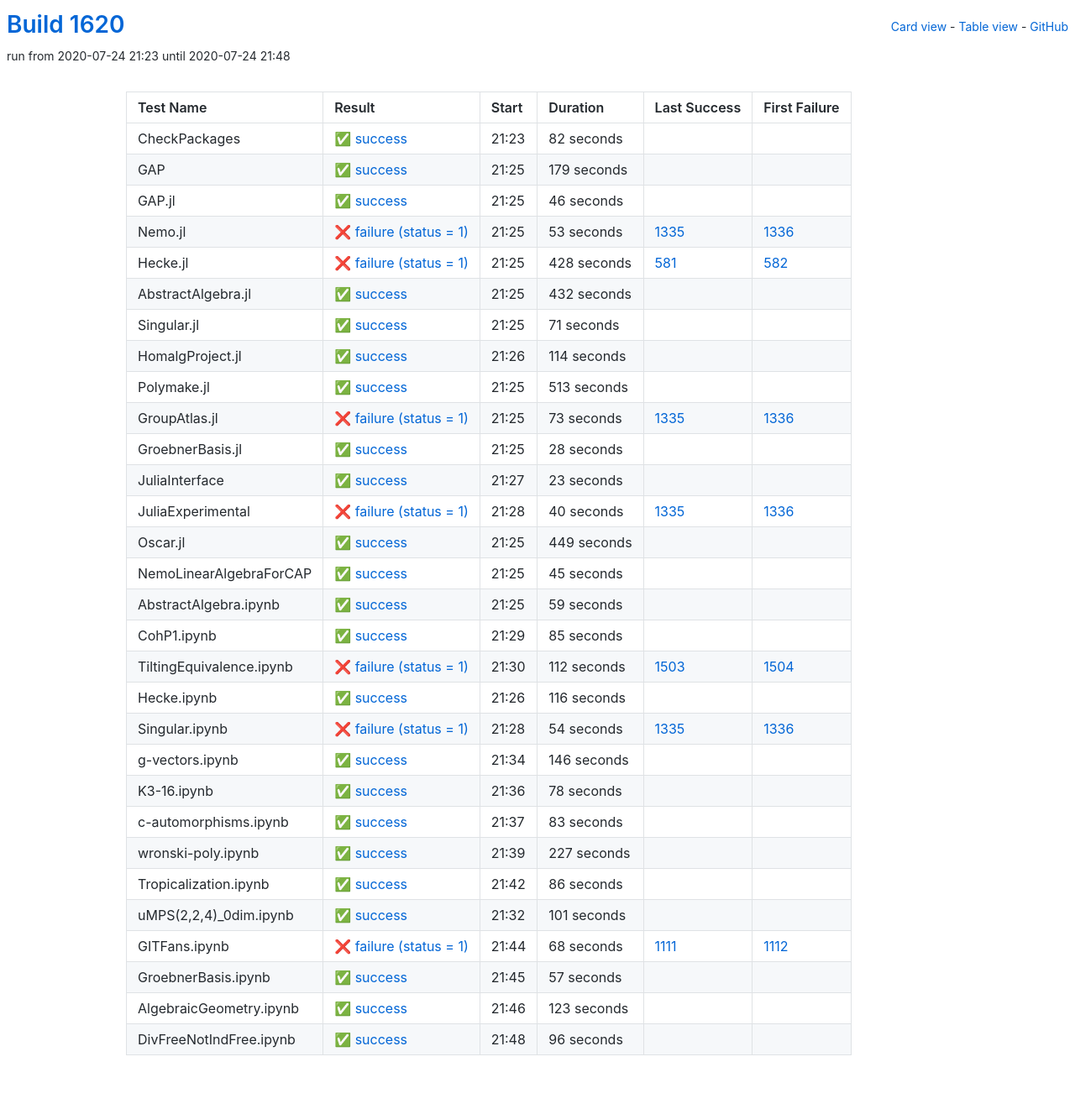
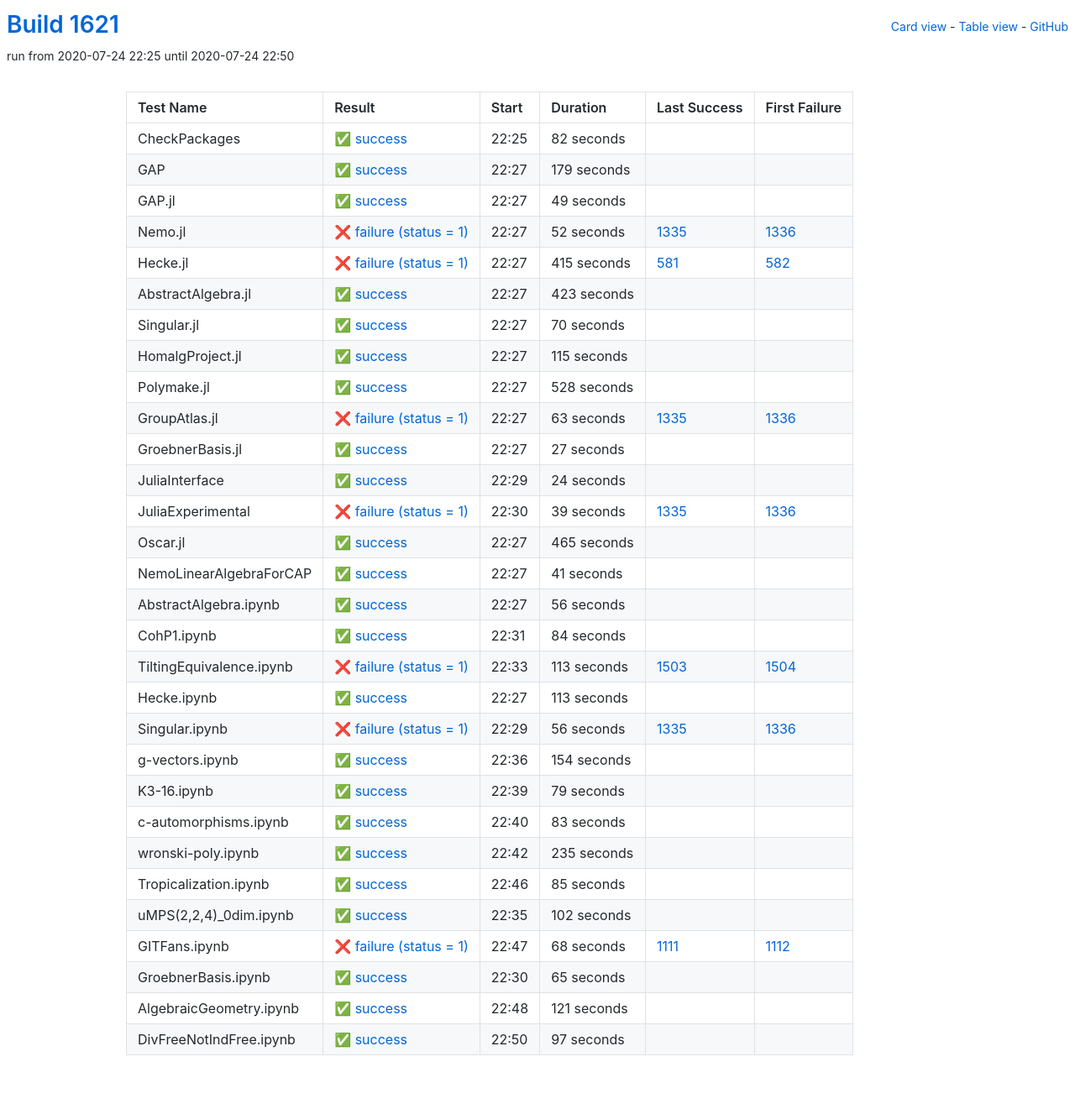
Before and after one commit to oscar-system/oscar-ci-status-1.4, a Jekyll site: the page built from table.html, in a window 1280 px wide. Shown: the whole page at 84% size. Built offline with Jekyll 4.4.1, drawn with Linux system fonts in a browser that asks for light colours.

Commit message:
Build #1621

```diff
--- a/_data/ci.yml
+++ b/_data/ci.yml
@@ -1,6 +1,6 @@
 ---
-build: 1620
-build_url: https://oscarci.mathematik.uni-kl.de/job/oscar-julia-1.4/1620/
+build: 1621
+build_url: https://oscarci.mathematik.uni-kl.de/job/oscar-julia-1.4/1621/
 job: oscar-julia-1.4
 organization: oscar-system
 repo: oscar-ci-status-1.4
@@ -8,8 +8,8 @@ repourl: https://github.com/oscar-system/oscar-ci-status-1.4
 tests:
 - name: CheckPackages
   id: checkpackages
-  log: https://oscarci.mathematik.uni-kl.de/job/oscar-julia-1.4/1620/artifact/logs/build-1620/CheckPackages.log
-  start: 2020-07-24 21:23
+  log: https://oscarci.mathematik.uni-kl.de/job/oscar-julia-1.4/1621/artifact/logs/build-1621/CheckPackages.log
+  start: 2020-07-24 22:25
   success: true
   exitcode: 0
   status: success
@@ -20,8 +20,8 @@ tests:
   first_failure_url:
 - name: GAP
   id: gap
-  log: https://oscarci.mathematik.uni-kl.de/job/oscar-julia-1.4/1620/artifact/logs/build-1620/GAP.log
-  start: 2020-07-24 21:25
+  log: https://oscarci.mathematik.uni-kl.de/job/oscar-julia-1.4/1621/artifact/logs/build-1621/GAP.log
+  start: 2020-07-24 22:27
   success: true
   exitcode: 0
   status: success
@@ -32,248 +32,248 @@ tests:
   first_failure_url:
 - name: GAP.jl
   id: gap-jl
-  log: https://oscarci.mathematik.uni-kl.de/job/oscar-julia-1.4/1620/artifact/logs/build-1620/GAP.jl.log
-  start: 2020-07-24 21:25
+  log: https://oscarci.mathematik.uni-kl.de/job/oscar-julia-1.4/1621/artifact/logs/build-1621/GAP.jl.log
+  start: 2020-07-24 22:27
   success: true
   exitcode: 0
   status: success
-  duration: 46
+  duration: 49
   last_success: false
   last_success_url:
   first_failure: false
   first_failure_url:
 - name: Nemo.jl
   id: nemo-jl
-  log: https://oscarci.mathematik.uni-kl.de/job/oscar-julia-1.4/1620/artifact/logs/build-1620/Nemo.jl.log
-  start: 2020-07-24 21:25
+  log: https://oscarci.mathematik.uni-kl.de/job/oscar-julia-1.4/1621/artifact/logs/build-1621/Nemo.jl.log
+  start: 2020-07-24 22:27
   success: false
   exitcode: 1
   status: failure
-  duration: 53
+  duration: 52
   last_success: 1335
   last_success_url: https://oscarci.mathematik.uni-kl.de/job/oscar-julia-1.4/1335/
   first_failure: 1336
   first_failure_url: https://oscarci.mathematik.uni-kl.de/job/oscar-julia-1.4/1336/
 - name: Hecke.jl
   id: hecke-jl
-  log: https://oscarci.mathematik.uni-kl.de/job/oscar-julia-1.4/1620/artifact/logs/build-1620/Hecke.jl.log
-  start: 2020-07-24 21:25
+  log: https://oscarci.mathematik.uni-kl.de/job/oscar-julia-1.4/1621/artifact/logs/build-1621/Hecke.jl.log
+  start: 2020-07-24 22:27
   success: false
   exitcode: 1
   status: failure
-  duration: 428
+  duration: 415
   last_success: 581
   last_success_url: https://oscarci.mathematik.uni-kl.de/job/oscar-julia-1.4/581/
   first_failure: 582
   first_failure_url: https://oscarci.mathematik.uni-kl.de/job/oscar-julia-1.4/582/
 - name: AbstractAlgebra.jl
   id: abstractalgebra-jl
-  log: https://oscarci.mathematik.uni-kl.de/job/oscar-julia-1.4/1620/artifact/logs/build-1620/AbstractAlgebra.jl.log
-  start: 2020-07-24 21:25
+  log: https://oscarci.mathematik.uni-kl.de/job/oscar-julia-1.4/1621/artifact/logs/build-1621/AbstractAlgebra.jl.log
+  start: 2020-07-24 22:27
   success: true
   exitcode: 0
   status: success
-  duration: 432
+  duration: 423
   last_success: false
   last_success_url:
   first_failure: false
   first_failure_url:
 - name: Singular.jl
   id: singular-jl
-  log: https://oscarci.mathematik.uni-kl.de/job/oscar-julia-1.4/1620/artifact/logs/build-1620/Singular.jl.log
-  start: 2020-07-24 21:25
+  log: https://oscarci.mathematik.uni-kl.de/job/oscar-julia-1.4/1621/artifact/logs/build-1621/Singular.jl.log
+  start: 2020-07-24 22:27
   success: true
   exitcode: 0
   status: success
-  duration: 71
+  duration: 70
   last_success: false
   last_success_url:
   first_failure: false
   first_failure_url:
 - name: HomalgProject.jl
   id: homalgproject-jl
-  log: https://oscarci.mathematik.uni-kl.de/job/oscar-julia-1.4/1620/artifact/logs/build-1620/HomalgProject.jl.log
-  start: 2020-07-24 21:26
+  log: https://oscarci.mathematik.uni-kl.de/job/oscar-julia-1.4/1621/artifact/logs/build-1621/HomalgProject.jl.log
+  start: 2020-07-24 22:27
   success: true
   exitcode: 0
   status: success
-  duration: 114
+  duration: 115
   last_success: false
   last_success_url:
   first_failure: false
   first_failure_url:
 - name: Polymake.jl
   id: polymake-jl
-  log: https://oscarci.mathematik.uni-kl.de/job/oscar-julia-1.4/1620/artifact/logs/build-1620/Polymake.jl.log
-  start: 2020-07-24 21:25
+  log: https://oscarci.mathematik.uni-kl.de/job/oscar-julia-1.4/1621/artifact/logs/build-1621/Polymake.jl.log
+  start: 2020-07-24 22:27
   success: true
   exitcode: 0
   status: success
-  duration: 513
+  duration: 528
   last_success: false
   last_success_url:
   first_failure: false
   first_failure_url:
 - name: GroupAtlas.jl
   id: groupatlas-jl
-  log: https://oscarci.mathematik.uni-kl.de/job/oscar-julia-1.4/1620/artifact/logs/build-1620/GroupAtlas.jl.log
-  start: 2020-07-24 21:25
+  log: https://oscarci.mathematik.uni-kl.de/job/oscar-julia-1.4/1621/artifact/logs/build-1621/GroupAtlas.jl.log
+  start: 2020-07-24 22:27
   success: false
   exitcode: 1
   status: failure
-  duration: 73
+  duration: 63
   last_success: 1335
   last_success_url: https://oscarci.mathematik.uni-kl.de/job/oscar-julia-1.4/1335/
   first_failure: 1336
   first_failure_url: https://oscarci.mathematik.uni-kl.de/job/oscar-julia-1.4/1336/
 - name: GroebnerBasis.jl
   id: groebnerbasis-jl
-  log: https://oscarci.mathematik.uni-kl.de/job/oscar-julia-1.4/1620/artifact/logs/build-1620/GroebnerBasis.jl.log
-  start: 2020-07-24 21:25
+  log: https://oscarci.mathematik.uni-kl.de/job/oscar-julia-1.4/1621/artifact/logs/build-1621/GroebnerBasis.jl.log
+  start: 2020-07-24 22:27
   success: true
   exitcode: 0
   status: success
-  duration: 28
+  duration: 27
   last_success: false
   last_success_url:
   first_failure: false
   first_failure_url:
 - name: JuliaInterface
   id: juliainterface
-  log: https://oscarci.mathematik.uni-kl.de/job/oscar-julia-1.4/1620/artifact/logs/build-1620/JuliaInterface.log
-  start: 2020-07-24 21:27
+  log: https://oscarci.mathematik.uni-kl.de/job/oscar-julia-1.4/1621/artifact/logs/build-1621/JuliaInterface.log
+  start: 2020-07-24 22:29
   success: true
   exitcode: 0
   status: success
-  duration: 23
+  duration: 24
   last_success: false
   last_success_url:
   first_failure: false
   first_failure_url:
 - name: JuliaExperimental
   id: juliaexperimental
-  log: https://oscarci.mathematik.uni-kl.de/job/oscar-julia-1.4/1620/artifact/logs/build-1620/JuliaExperimental.log
-  start: 2020-07-24 21:28
+  log: https://oscarci.mathematik.uni-kl.de/job/oscar-julia-1.4/1621/artifact/logs/build-1621/JuliaExperimental.log
+  start: 2020-07-24 22:30
   success: false
   exitcode: 1
   status: failure
-  duration: 40
+  duration: 39
   last_success: 1335
   last_success_url: https://oscarci.mathematik.uni-kl.de/job/oscar-julia-1.4/1335/
   first_failure: 1336
   first_failure_url: https://oscarci.mathematik.uni-kl.de/job/oscar-julia-1.4/1336/
 - name: Oscar.jl
   id: oscar-jl
-  log: https://oscarci.mathematik.uni-kl.de/job/oscar-julia-1.4/1620/artifact/logs/build-1620/Oscar.jl.log
-  start: 2020-07-24 21:25
+  log: https://oscarci.mathematik.uni-kl.de/job/oscar-julia-1.4/1621/artifact/logs/build-1621/Oscar.jl.log
+  start: 2020-07-24 22:27
   success: true
   exitcode: 0
   status: success
-  duration: 449
+  duration: 465
   last_success: false
   last_success_url:
   first_failure: false
   first_failure_url:
 - name: NemoLinearAlgebraForCAP
   id: nemolinearalgebraforcap
-  log: https://oscarci.mathematik.uni-kl.de/job/oscar-julia-1.4/1620/artifact/logs/build-1620/NemoLinearAlgebraForCAP.log
-  start: 2020-07-24 21:25
+  log: https://oscarci.mathematik.uni-kl.de/job/oscar-julia-1.4/1621/artifact/logs/build-1621/NemoLinearAlgebraForCAP.log
+  start: 2020-07-24 22:27
   success: true
   exitcode: 0
   status: success
-  duration: 45
+  duration: 41
   last_success: false
   last_success_url:
   first_failure: false
   first_failure_url:
 - name: AbstractAlgebra.ipynb
   id: abstractalgebra-ipynb
-  log: https://oscarci.mathematik.uni-kl.de/job/oscar-julia-1.4/1620/artifact/logs/build-1620/AbstractAlgebra.ipynb.log
-  start: 2020-07-24 21:25
+  log: https://oscarci.mathematik.uni-kl.de/job/oscar-julia-1.4/1621/artifact/logs/build-1621/AbstractAlgebra.ipynb.log
+  start: 2020-07-24 22:27
   success: true
   exitcode: 0
   status: success
-  duration: 59
+  duration: 56
   last_success: false
   last_success_url:
   first_failure: false
   first_failure_url:
 - name: CohP1.ipynb
   id: cohp1-ipynb
-  log: https://oscarci.mathematik.uni-kl.de/job/oscar-julia-1.4/1620/artifact/logs/build-1620/CohP1.ipynb.log
-  start: 2020-07-24 21:29
+  log: https://oscarci.mathematik.uni-kl.de/job/oscar-julia-1.4/1621/artifact/logs/build-1621/CohP1.ipynb.log
+  start: 2020-07-24 22:31
   success: true
   exitcode: 0
   status: success
-  duration: 85
+  duration: 84
   last_success: false
   last_success_url:
   first_failure: false
   first_failure_url:
 - name: TiltingEquivalence.ipynb
   id: tiltingequivalence-ipynb
-  log: https://oscarci.mathematik.uni-kl.de/job/oscar-julia-1.4/1620/artifact/logs/build-1620/TiltingEquivalence.ipynb.log
-  start: 2020-07-24 21:30
+  log: https://oscarci.mathematik.uni-kl.de/job/oscar-julia-1.4/1621/artifact/logs/build-1621/TiltingEquivalence.ipynb.log
+  start: 2020-07-24 22:33
   success: false
   exitcode: 1
   status: failure
-  duration: 112
+  duration: 113
   last_success: 1503
   last_success_url: https://oscarci.mathematik.uni-kl.de/job/oscar-julia-1.4/1503/
   first_failure: 1504
   first_failure_url: https://oscarci.mathematik.uni-kl.de/job/oscar-julia-1.4/1504/
 - name: Hecke.ipynb
   id: hecke-ipynb
-  log: https://oscarci.mathematik.uni-kl.de/job/oscar-julia-1.4/1620/artifact/logs/build-1620/Hecke.ipynb.log
-  start: 2020-07-24 21:26
+  log: https://oscarci.mathematik.uni-kl.de/job/oscar-julia-1.4/1621/artifact/logs/build-1621/Hecke.ipynb.log
+  start: 2020-07-24 22:27
   success: true
   exitcode: 0
   status: success
-  duration: 116
+  duration: 113
   last_success: false
   last_success_url:
   first_failure: false
   first_failure_url:
 - name: Singular.ipynb
   id: singular-ipynb
-  log: https://oscarci.mathematik.uni-kl.de/job/oscar-julia-1.4/1620/artifact/logs/build-1620/Singular.ipynb.log
-  start: 2020-07-24 21:28
+  log: https://oscarci.mathematik.uni-kl.de/job/oscar-julia-1.4/1621/artifact/logs/build-1621/Singular.ipynb.log
+  start: 2020-07-24 22:29
   success: false
   exitcode: 1
   status: failure
-  duration: 54
+  duration: 56
   last_success: 1335
   last_success_url: https://oscarci.mathematik.uni-kl.de/job/oscar-julia-1.4/1335/
   first_failure: 1336
   first_failure_url: https://oscarci.mathematik.uni-kl.de/job/oscar-julia-1.4/1336/
 - name: g-vectors.ipynb
   id: g-vectors-ipynb
-  log: https://oscarci.mathematik.uni-kl.de/job/oscar-julia-1.4/1620/artifact/logs/build-1620/g-vectors.ipynb.log
-  start: 2020-07-24 21:34
+  log: https://oscarci.mathematik.uni-kl.de/job/oscar-julia-1.4/1621/artifact/logs/build-1621/g-vectors.ipynb.log
+  start: 2020-07-24 22:36
   success: true
   exitcode: 0
   status: success
-  duration: 146
+  duration: 154
   last_success: false
   last_success_url:
   first_failure: false
   first_failure_url:
 - name: K3-16.ipynb
   id: k3-16-ipynb
-  log: https://oscarci.mathematik.uni-kl.de/job/oscar-julia-1.4/1620/artifact/logs/build-1620/K3-16.ipynb.log
-  start: 2020-07-24 21:36
+  log: https://oscarci.mathematik.uni-kl.de/job/oscar-julia-1.4/1621/artifact/logs/build-1621/K3-16.ipynb.log
+  start: 2020-07-24 22:39
   success: true
   exitcode: 0
   status: success
-  duration: 78
+  duration: 79
   last_success: false
   last_success_url:
   first_failure: false
   first_failure_url:
 - name: c-automorphisms.ipynb
   id: c-automorphisms-ipynb
-  log: https://oscarci.mathematik.uni-kl.de/job/oscar-julia-1.4/1620/artifact/logs/build-1620/c-automorphisms.ipynb.log
-  start: 2020-07-24 21:37
+  log: https://oscarci.mathematik.uni-kl.de/job/oscar-julia-1.4/1621/artifact/logs/build-1621/c-automorphisms.ipynb.log
+  start: 2020-07-24 22:40
   success: true
   exitcode: 0
   status: success
@@ -284,44 +284,44 @@ tests:
   first_failure_url:
 - name: wronski-poly.ipynb
   id: wronski-poly-ipynb
-  log: https://oscarci.mathematik.uni-kl.de/job/oscar-julia-1.4/1620/artifact/logs/build-1620/wronski-poly.ipynb.log
-  start: 2020-07-24 21:39
+  log: https://oscarci.mathematik.uni-kl.de/job/oscar-julia-1.4/1621/artifact/logs/build-1621/wronski-poly.ipynb.log
+  start: 2020-07-24 22:42
   success: true
   exitcode: 0
   status: success
-  duration: 227
+  duration: 235
   last_success: false
   last_success_url:
   first_failure: false
   first_failure_url:
 - name: Tropicalization.ipynb
   id: tropicalization-ipynb
-  log: https://oscarci.mathematik.uni-kl.de/job/oscar-julia-1.4/1620/artifact/logs/build-1620/Tropicalization.ipynb.log
-  start: 2020-07-24 21:42
+  log: https://oscarci.mathematik.uni-kl.de/job/oscar-julia-1.4/1621/artifact/logs/build-1621/Tropicalization.ipynb.log
+  start: 2020-07-24 22:46
   success: true
   exitcode: 0
   status: success
-  duration: 86
+  duration: 85
   last_success: false
   last_success_url:
   first_failure: false
   first_failure_url:
 - name: uMPS(2,2,4)_0dim.ipynb
   id: umps-2-2-4-0dim-ipynb
-  log: https://oscarci.mathematik.uni-kl.de/job/oscar-julia-1.4/1620/artifact/logs/build-1620/uMPS-2-2-4-_0dim.ipynb.log
-  start: 2020-07-24 21:32
+  log: https://oscarci.mathematik.uni-kl.de/job/oscar-julia-1.4/1621/artifact/logs/build-1621/uMPS-2-2-4-_0dim.ipynb.log
+  start: 2020-07-24 22:35
   success: true
   exitcode: 0
   status: success
-  duration: 101
+  duration: 102
   last_success: false
   last_success_url:
   first_failure: false
   first_failure_url:
 - name: GITFans.ipynb
   id: gitfans-ipynb
-  log: https://oscarci.mathematik.uni-kl.de/job/oscar-julia-1.4/1620/artifact/logs/build-1620/GITFans.ipynb.log
-  start: 2020-07-24 21:44
+  log: https://oscarci.mathematik.uni-kl.de/job/oscar-julia-1.4/1621/artifact/logs/build-1621/GITFans.ipynb.log
+  start: 2020-07-24 22:47
   success: false
   exitcode: 1
   status: failure
@@ -332,36 +332,36 @@ tests:
   first_failure_url: https://oscarci.mathematik.uni-kl.de/job/oscar-julia-1.4/1112/
 - name: GroebnerBasis.ipynb
   id: groebnerbasis-ipynb
-  log: https://oscarci.mathematik.uni-kl.de/job/oscar-julia-1.4/1620/artifact/logs/build-1620/GroebnerBasis.ipynb.log
-  start: 2020-07-24 21:45
+  log: https://oscarci.mathematik.uni-kl.de/job/oscar-julia-1.4/1621/artifact/logs/build-1621/GroebnerBasis.ipynb.log
+  start: 2020-07-24 22:30
   success: true
   exitcode: 0
   status: success
-  duration: 57
+  duration: 65
   last_success: false
   last_success_url:
   first_failure: false
   first_failure_url:
 - name: AlgebraicGeometry.ipynb
   id: algebraicgeometry-ipynb
-  log: https://oscarci.mathematik.uni-kl.de/job/oscar-julia-1.4/1620/artifact/logs/build-1620/AlgebraicGeometry.ipynb.log
-  start: 2020-07-24 21:46
+  log: https://oscarci.mathematik.uni-kl.de/job/oscar-julia-1.4/1621/artifact/logs/build-1621/AlgebraicGeometry.ipynb.log
+  start: 2020-07-24 22:48
   success: true
   exitcode: 0
   status: success
-  duration: 123
+  duration: 121
   last_success: false
   last_success_url:
   first_failure: false
   first_failure_url:
 - name: DivFreeNotIndFree.ipynb
   id: divfreenotindfree-ipynb
-  log: https://oscarci.mathematik.uni-kl.de/job/oscar-julia-1.4/1620/artifact/logs/build-1620/DivFreeNotIndFree.ipynb.log
-  start: 2020-07-24 21:48
+  log: https://oscarci.mathematik.uni-kl.de/job/oscar-julia-1.4/1621/artifact/logs/build-1621/DivFreeNotIndFree.ipynb.log
+  start: 2020-07-24 22:50
   success: true
   exitcode: 0
   status: success
-  duration: 96
+  duration: 97
   last_success: false
   last_success_url:
   first_failure: false
```
Also changed, not shown: README.md.
